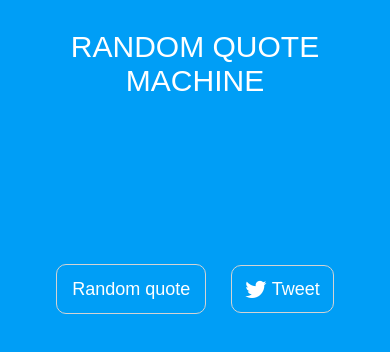
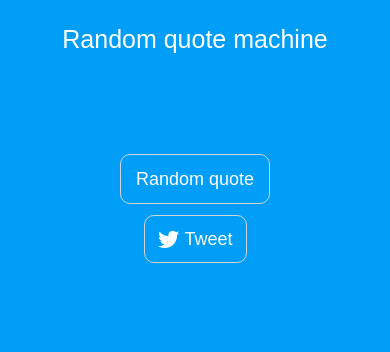
Before and after one commit to Gilotyn/Kodilla12.5, a plain HTML site: page index.html in a window 390 px wide. Drawn offline with nearby package versions, Linux system fonts and the light colour scheme; no server answers.

Commit message:
final commit

```diff
--- a/css/style.css
+++ b/css/style.css
@@ -8,19 +8,18 @@ body {
 }
 
 header h1 {
-  text-transform: uppercase;
   max-width: 80%;
-  padding-top: 30px;
+  padding-top: 25px;
   text-align: center;
   margin: 0 auto;
-  font-size: 30px;
+  font-size: 25px;
   font-weight: 400;
  }
 
 .quote {
   font-size: 40px;
   text-align: center;
-  padding: 25px;
+  padding: 20px;
   font-weight: 400;
 }
 
@@ -66,3 +65,23 @@ header h1 {
 .tweet:hover {
   cursor: pointer;
   background-color: rgba(0, 0, 0, 0.2);
+}
+
+@media screen and (max-width: 480px){
+
+  .quote {
+    font-size: 40px;
+    margin: 0 auto;
+  }
+
+  .trigger {
+    display: block;
+    margin: 0 auto;
+    margin-bottom: 25px;
+  }
+
+  .tweet {
+    margin: 0 auto;
+    padding: 13px;
+  }
+}
--- a/index.html
+++ b/index.html
@@ -1,7 +1,8 @@
 <!DOCTYPE html>
 <html>
     <head>
-        <meta charset="utf-8">
+        <meta charset="UTF-8">
+        <meta name="viewport" content="width=device-width, initial-scale=1.0">
         <title>Twitter</title>
         <script src="https://ajax.googleapis.com/ajax/libs/jquery/3.2.1/jquery.min.js"></script>
         <link href="https://maxcdn.bootstrapcdn.com/font-awesome/4.7.0/css/font-awesome.min.css" rel="stylesheet">
@@ -16,7 +17,7 @@
                 <h2 class="quote"></h2>
                 <h3 class="author"></h3>
             </div>
-            <div>
+            <div class="buttons">
                 <button class="trigger"> Random quote </button>
                 <a href="#" target="_blank" class="tweet"><i class="fa fa-lg fa-twitter"></i> Tweet</a>
             </div>
```
